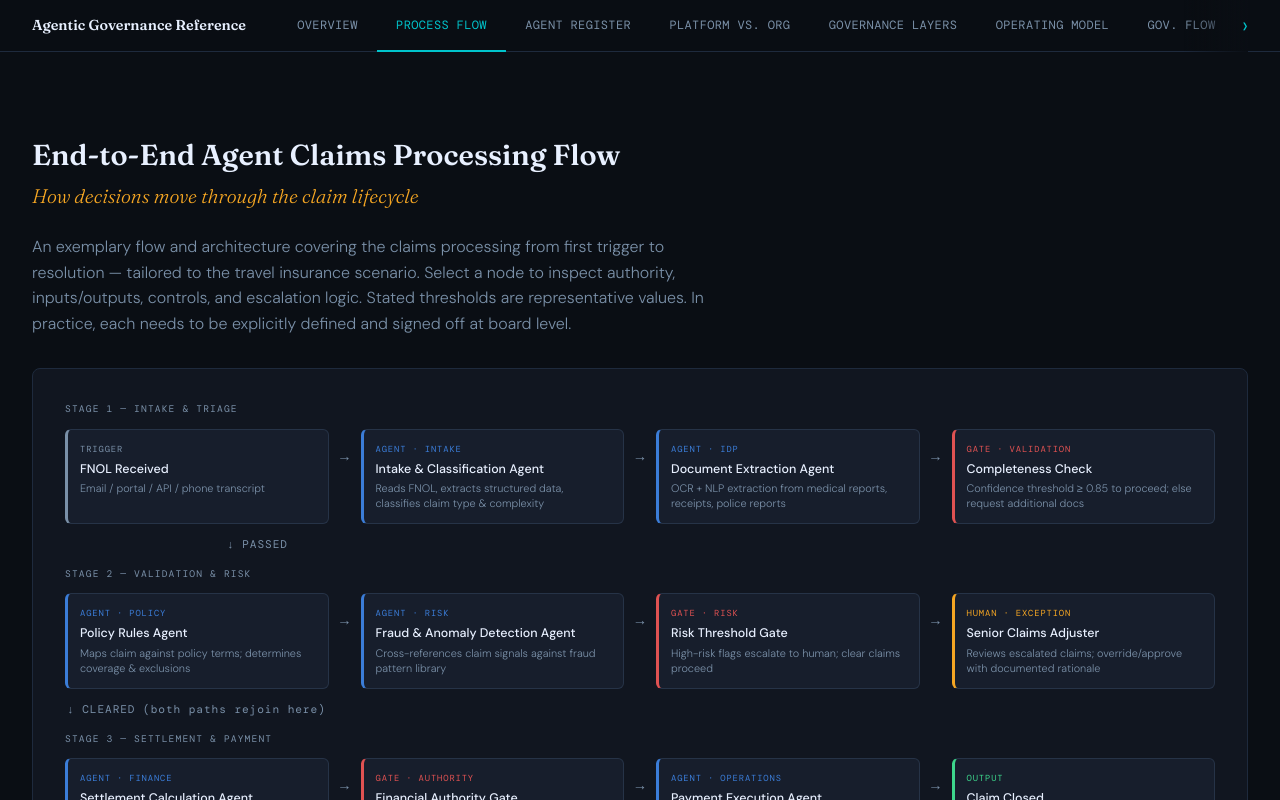
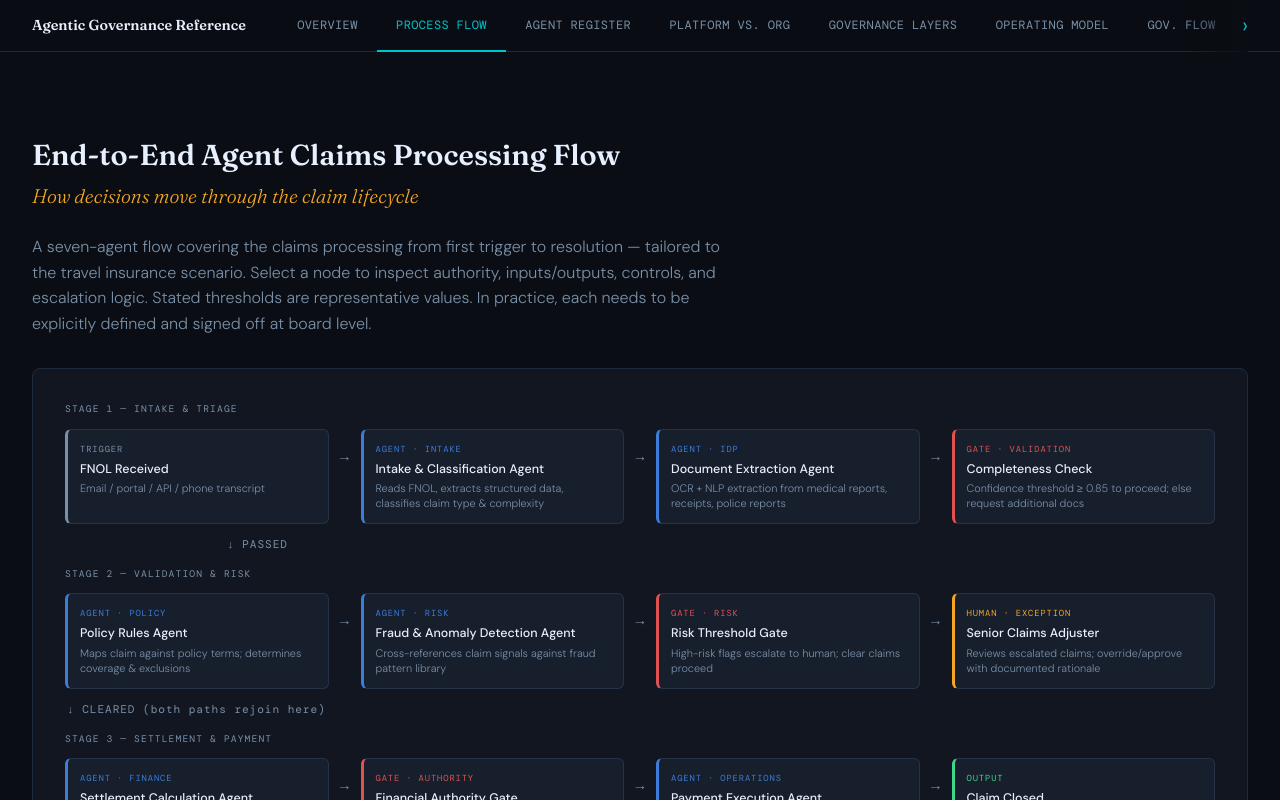
Before and after one commit to KaiNiephaus/agentic-governance-reference, a React (Vite) app: page / in a window 1280 px wide. Both pictures are taken after a click on the button "PROCESS FLOW". Shown: the top 800 px of the page. Built offline with nearby package versions, Linux system fonts and the light colour scheme; a web font is replaced by a local one.

Commit message:
Improved Description

```diff
--- a/src/components/tabs/ProcessFlow.tsx
+++ b/src/components/tabs/ProcessFlow.tsx
@@ -75,7 +75,7 @@ export default function ProcessFlow() {
       <div className="section-title">End-to-End Agent Claims Processing Flow</div>
       <div className="section-tagline">How decisions move through the claim lifecycle</div>
       <div className="section-desc">
-        An exemplary flow and architecture covering the claims processing from first trigger to resolution — tailored to the travel insurance scenario. Select a node to inspect authority, inputs/outputs, controls, and escalation logic. Stated thresholds are representative values. In practice, each needs to be explicitly defined and signed off at board level.
+        A seven-agent flow covering the claims processing from first trigger to resolution — tailored to the travel insurance scenario. Select a node to inspect authority, inputs/outputs, controls, and escalation logic. Stated thresholds are representative values. In practice, each needs to be explicitly defined and signed off at board level.
       </div>
 
       <div className="flow-container">
```
